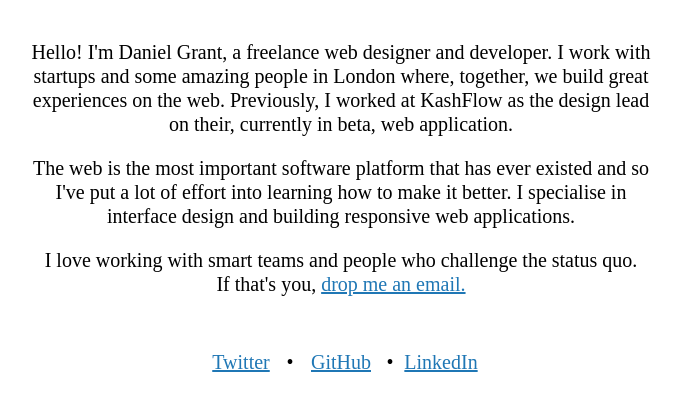
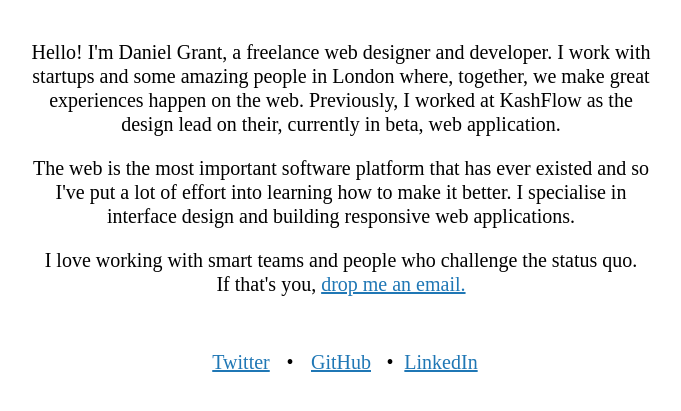
Before and after one commit to djgrant/djgrant.github.io, a Jekyll site: the page built from index.html, in a window 1280 px wide, cut to the strip 244-655 px from the top of the page. Shown: the whole strip, without its empty margins (299-980 px from the left). Built offline with Jekyll 4.4.1, drawn with Linux system fonts in a browser that asks for light colours; Markdown is read by kramdown in place of the engine named in the settings.

Commit message:
Update index.html

```diff
--- a/index.html
+++ b/index.html
@@ -3,9 +3,9 @@
 title: Daniel Grant
 ---
 
-<div class="avatar"><img src="https://en.gravatar.com/userimage/12591813/04b2cfe7082462af3adb4c117b15b547.png?size=380" width="190" style="border-radius: 190px"></div>
+<div class="avatar"><img src="https://en.gravatar.com/userimage/12591813/04b2cfe7082462af3adb4c117b15b547.png?size=380" width="190"></div>
 <div class="bio">
-  <p>Hello! I'm Daniel Grant, a freelance web designer and developer. I work with startups and some amazing people in London where, together, we build great experiences on the web. Previously, I worked at KashFlow as the design lead on their, currently in beta, web application.</p>
+  <p>Hello! I'm Daniel Grant, a freelance web designer and developer. I work with startups and some amazing people in London where, together, we make great experiences happen on the web. Previously, I worked at KashFlow as the design lead on their, currently in beta, web application.</p>
   <p>The web is the most important software platform that has ever existed and so I've put a lot of effort into learning how to make it better. I specialise in interface design and building responsive web applications.</p>
   <p>I love working with smart teams and people who challenge the status quo. <br>If that's you, <a href="&#x6d;&#97;&#105;&#108;&#x74;&#x6f;&#x3a;&#104;&#101;&#108;&#x6c;&#x6f;&#x40;&#x64;&#97;&#x6e;&#x69;&#x65;&#x6c;&#103;&#114;&#97;&#x6e;&#116;&#x2e;&#x69;&#x6d;">drop me an email.</a></p>
 </div>
```
